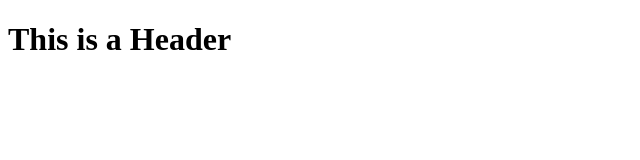
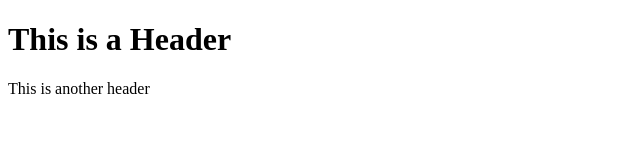
Before and after one commit to kcabrera1/git-test, a plain HTML site: page index.html in a window 1280 px wide. Shown: the whole page, without its empty margins (0-640 px from the left). Drawn offline with Linux system fonts and the light colour scheme.

Commit message:
Second Commit

```diff
--- a/index.html
+++ b/index.html
@@ -9,6 +9,7 @@
 <body>
 
   <h1>This is a Header</h1>
+  <p>This is another header</p>
 
 </body>
 </html>
```
